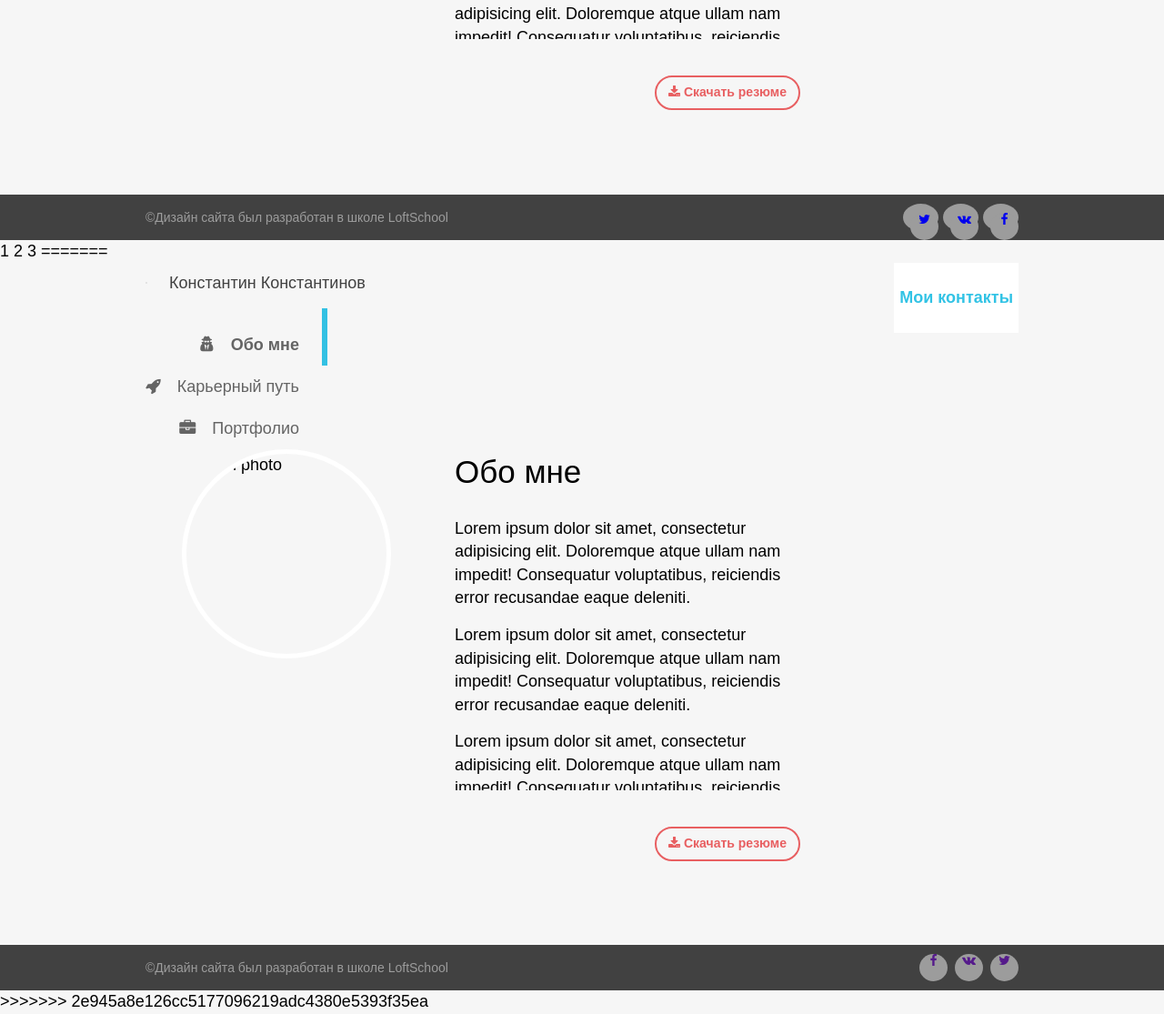
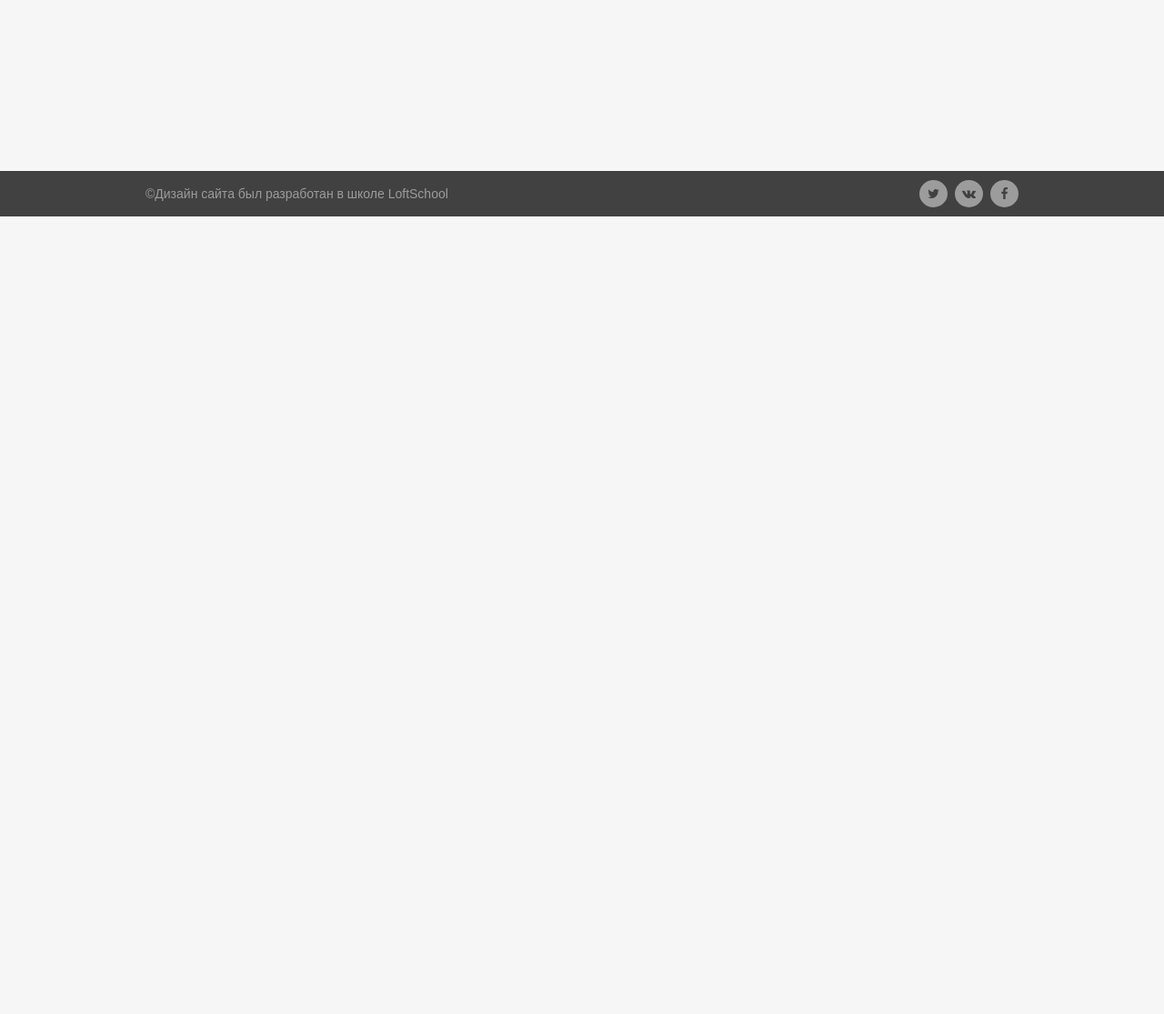
Before and after one commit to iamvyacheslav/main, a plain HTML site: page index.html in a window 1280 px wide. Shown: the part 562-1677 px from the top of the page at 91% size. After the commit the page ends 800 px from the top, so only its background shows below. Drawn offline with Linux system fonts and the light colour scheme.

Commit message:
corrected

```diff
--- a/css/sections/content.css
+++ b/css/sections/content.css
@@ -1,4 +1,3 @@
-<<<<<<< HEAD
 .sidebar, .about{
   float: left;
 }
@@ -74,4 +73,3 @@
   background: #e85f61;
   color: #fff;
 }
->>>>>>> 2e945a8e126cc5177096219adc4380e5393f35ea
--- a/css/sections/footer.css
+++ b/css/sections/footer.css
@@ -11,7 +11,6 @@
 }
 
 .footer__link{
-<<<<<<< HEAD
   color: #414141;
   display: inline-block;
   float: right;
@@ -24,24 +23,6 @@
   text-align: center;
   font-size: 14px;
 }
-
-.footer__item{
-
-=======
-  width: 31px;
-  height: 30px;
-  display: inline-block;
-  background-repeat: no-repeat;
-  color: #414141;
-  background: #9c9c9c;
-  text-align: center;
-  border-radius: 50%;
-  margin: 10px 0 0 5px;
-  float: right;
-  vertical-align: middle;
->>>>>>> 2e945a8e126cc5177096219adc4380e5393f35ea
-}
-
 
 .footer__link_fb:hover{
   background: #4463a6;
--- a/css/sections/header.css
+++ b/css/sections/header.css
@@ -1,4 +1,3 @@
-<<<<<<< HEAD
 .header{
   background: #fff;
   box-shadow: 0px 1px 3px 0px rgba(0, 0, 0, 0.2);
@@ -114,4 +113,3 @@ cursor: pointer;
 .contacts__title{
 
 }
->>>>>>> 2e945a8e126cc5177096219adc4380e5393f35ea
--- a/index.html
+++ b/index.html
@@ -1,4 +1,3 @@
-<<<<<<< HEAD
 <!DOCTYPE html>
 <html lang="ru">
 <head>
@@ -153,155 +152,3 @@
   </footer>
 </body>
 </html>
-
-1
-2
-3
-=======
-<!DOCTYPE html>
-<html lang="ru">
-<head>
-  <meta charset="UTF-8">
-  <meta name="viewport" content="width=device-width, initial-scale=1.0">
-  <meta http-equiv="X-UA-Compatible" content="ie=edge">
-  <title>Обо мне</title>
-  <link rel="stylesheet" href="css/layout/normalize.css">
-  <link rel="stylesheet" href="css/layout/style.css">
-  <link rel="stylesheet" href="css/layout/font-awesome.css">
-
-
-  <link rel="stylesheet" href="css/sections/header.css">
-  <link rel="stylesheet" href="css/sections/content.css">
-  <link rel="stylesheet" href="css/sections/nav.css">
-  <link rel="stylesheet" href="css/sections/about.css">
-  <link rel="stylesheet" href="css/sections/footer.css">
-</head>
-<body>
-  <div class="wrapper">
-
-<!-- header -->
-
-    <header class="header">
-      <div class="container cf">
-        <div class="header__left">
-          <div class="user">
-            <div class="user__img">
-              <img class="user__pic" src="img/header.jpg" alt="">
-            </div>
-            <div class="user__name">
-              <h6 class="user__title">Константин Константинов</h6>
-            </div>
-          </div>
-        </div>
-        <div class="header__right">
-
-  <!-- а как сделать что бы при клике на кнопку не высвечивался синий бордер -->
-          <button class="contacts">
-              Мои контакты
-          </button>
-        </div>
-      </div>
-    </header>
-<!-- section -->
-    <section class="content">
-      <div class="container cf">
-        <aside class="sidebar">
-          <nav class="nav">
-            <ul class="nav__list">
-              <li class="nav__item nav__item_active">
-                <a href="#" class="nav__link">
-                  <span class="nav__icon">
-                    <i class="fa fa-user-secret nav__link-icon"></i>
-                  </span>
-                  <span class="nav__title">
-                    Обо мне
-                  </span>
-                </a>
-              </li>
-              <li class="nav__item">
-                <a href="#" class="nav__link">
-                  <span class="nav__icon">
-                    <i class="fa fa-rocket nav__link-icon"></i>
-                  </span>
-                  <span class="nav__title">
-                    Карьерный путь
-                  </span>
-                </a>
-              </li>
-              <li class="nav__item">
-                <a href="#" class="nav__link">
-                  <span class="nav__icon">
-                    <i class="fa fa-briefcase nav__link-icon"></i>
-                  </span>
-                  <span class="nav__title">
-                    Портфолио
-                  </span>
-                </a>
-              </li>
-            </ul>
-          </nav>
-        </aside>
-
-<!-- main -->
-
-        <main class="page__content cf">
-          <div class="about">
-            <div class="about__left">
-              <div class="about__img">
-                <img class="about__pic" src="img/2.jpg" alt="Main photo">
-              </div>
-            </div>
-            <div class="about__right">
-              <div class="about__title">
-                Обо мне
-              </div>
-            <div class="about__desc about__text">
-              <p>
-                Lorem ipsum dolor sit amet, consectetur adipisicing elit. Doloremque atque ullam nam impedit! Consequatur voluptatibus, reiciendis error recusandae eaque deleniti.
-              </p>
-              <p>
-                Lorem ipsum dolor sit amet, consectetur adipisicing elit. Doloremque atque ullam nam impedit! Consequatur voluptatibus, reiciendis error recusandae eaque deleniti.
-              </p>
-              <p>
-                Lorem ipsum dolor sit amet, consectetur adipisicing elit. Doloremque atque ullam nam impedit! Consequatur voluptatibus, reiciendis error recusandae eaque deleniti.
-              </p>
-            </div>
-              <div class="download">
-                  <butuon class="download__btn">
-                    <i class="fa fa-download" aria-hidden="true"></i>
-                    Скачать резюме
-                  </butuon>
-              </div>
-            </div>
-          </div>
-        </main>
-      </div>
-    </section>
-  </div>
-
-<!-- footer -->
-  <footer class="footer">
-    <div class="container cf">
-      <div class="footer__left">
-        <div class="copyright">
-          &copy;Дизайн сайта был разработан в школе LoftSchool
-        </div>
-      </div>
-      <div class="footer__right">
-        <div class="footer__icons">
-          <a href="" class="footer__link footer__link_tw">
-            <i class="fa fa-twitter" aria-hidden="true"></i>
-          </a>
-          <a href="" class="footer__link footer__link_vk">
-            <i class="fa fa-vk" aria-hidden="true"></i>
-          </a>
-          <a href="" class="footer__link footer__link_fb">
-            <i class="fa fa-facebook" aria-hidden="true"></i>
-          </a>
-        </div>
-      </div>
-    </div>
-  </footer>
-</body>
-</html>
->>>>>>> 2e945a8e126cc5177096219adc4380e5393f35ea
```
